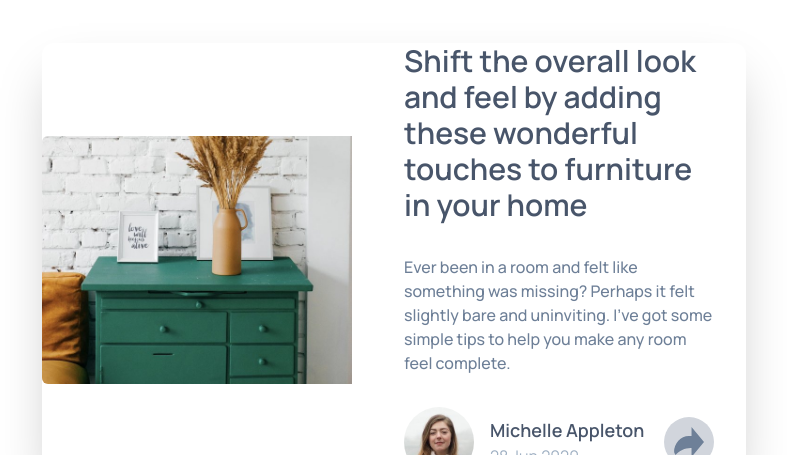
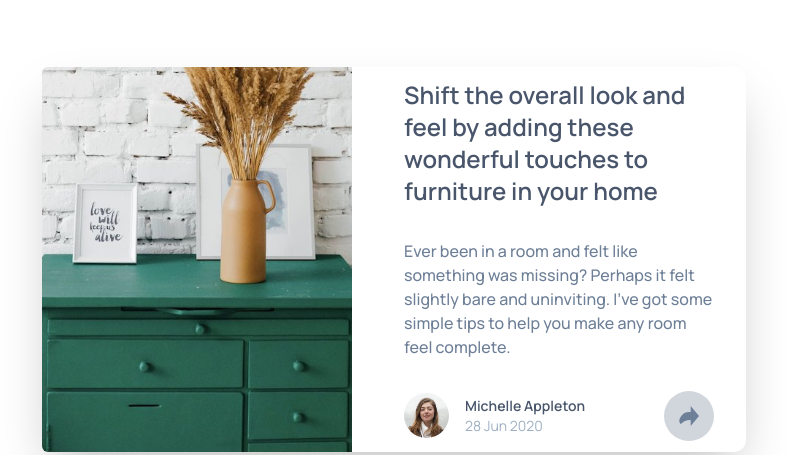
Before and after one commit to geeksandy66/article_preview, a plain HTML site: page index.html in a window 1280 px wide. Shown: the part 123-578 px from the top of the page, without its empty margins (246-1033 px from the left). Drawn offline with nearby package versions, Linux system fonts and the light colour scheme.

Commit message:
final Design

```diff
--- a/index.html
+++ b/index.html
@@ -19,12 +19,12 @@
   </style>
 </head>
 <body class="flex justify-center items-center flex-col bg-white gap-2">
-  <div class="md:flex container w-[55%] h-auto flex justify-center items-center gap-[20px]  shadow-2xl rounded-xl">
+  <div class="container w-[55%] h-auto flex justify-center items-center gap-[20px]  shadow-2xl rounded-xl">
     <div class="img-content flex-1 flex items-center justify-center">
-      <img src="./images/drawers.jpg" class="hero-img w-[100%] h-auto rounded-l-md object-cover" alt="drawers-img">
+      <img src="./images/drawers.jpg" class="hero-img w-[100%] h-[385px] rounded-l-md object-cover" alt="drawers-img">
     </div>
     <div class="text-content flex-1 flex flex-col gap-8">
-      <h3 class="main-heading text-3xl text-[#48556aff] font-semibold"> Shift the overall look and feel by adding these wonderful
+      <h3 class="main-heading text-2xl text-[#48556aff] font-semibold"> Shift the overall look and feel by adding these wonderful
       touches to furniture in your home </h3>
 
       <p class="desc text-[#6d7f97ff] font-medium">Ever been in a room and felt like something was missing? Perhaps
@@ -32,18 +32,18 @@
       to help you make any room feel complete.</p>
 
       <div class="profile-container flex justify-items-start items-center gap-[1rem]">
-         <img src="./images/avatar-michelle.jpg" alt="" class=" profile-img w-[70px] h-[70px] rounded-full">
+         <img src="./images/avatar-michelle.jpg" alt="" class=" profile-img w-[45px] h-[45px] rounded-full">
 
         <div class="flex justify-between items-center w-full">
         <div class="profile-details">
-          <p class="name text-[#48556aff] text-lg font-semibold">Michelle Appleton</p>
-          <p class="dob text-[#9eafc2ff]">28 Jun 2020</p>
+          <p class="name text-[#48556aff] text-sm font-semibold">Michelle Appleton</p>
+          <p class="dob text-[#9eafc2ff] text-sm">28 Jun 2020</p>
         </div>
 
          <div class="share-icon relative inline-block group cursor-pointer m-24">
 
           <div class="flex items-center justify-center bg-gray-300 p-3 rounded-full w-[50px] h-[50px]">
-            <img src="./images/icon-share.svg" alt="" class="w-[30px] h-[30px] rounded-md">
+            <img src="./images/icon-share.svg" alt="" class="w-[20px] h-[20px] rounded-md">
           </div>
           <div class="icons bg-[#48556aff] flex  justify-center items-center w-[280px] h-[70px] gap-4 absolute -top-28 -left-30 rounded-md whitespace-nowrap opacity-0 invisible group-hover:opacity-100 group-hover:visible transition-opacity duration-300">
 
--- a/style.css
+++ b/style.css
@@ -16,9 +16,6 @@ body{
     font-optical-sizing: auto;
 }
 
-
-
-
 .text-content{
     padding:0 2rem;
 }
```
